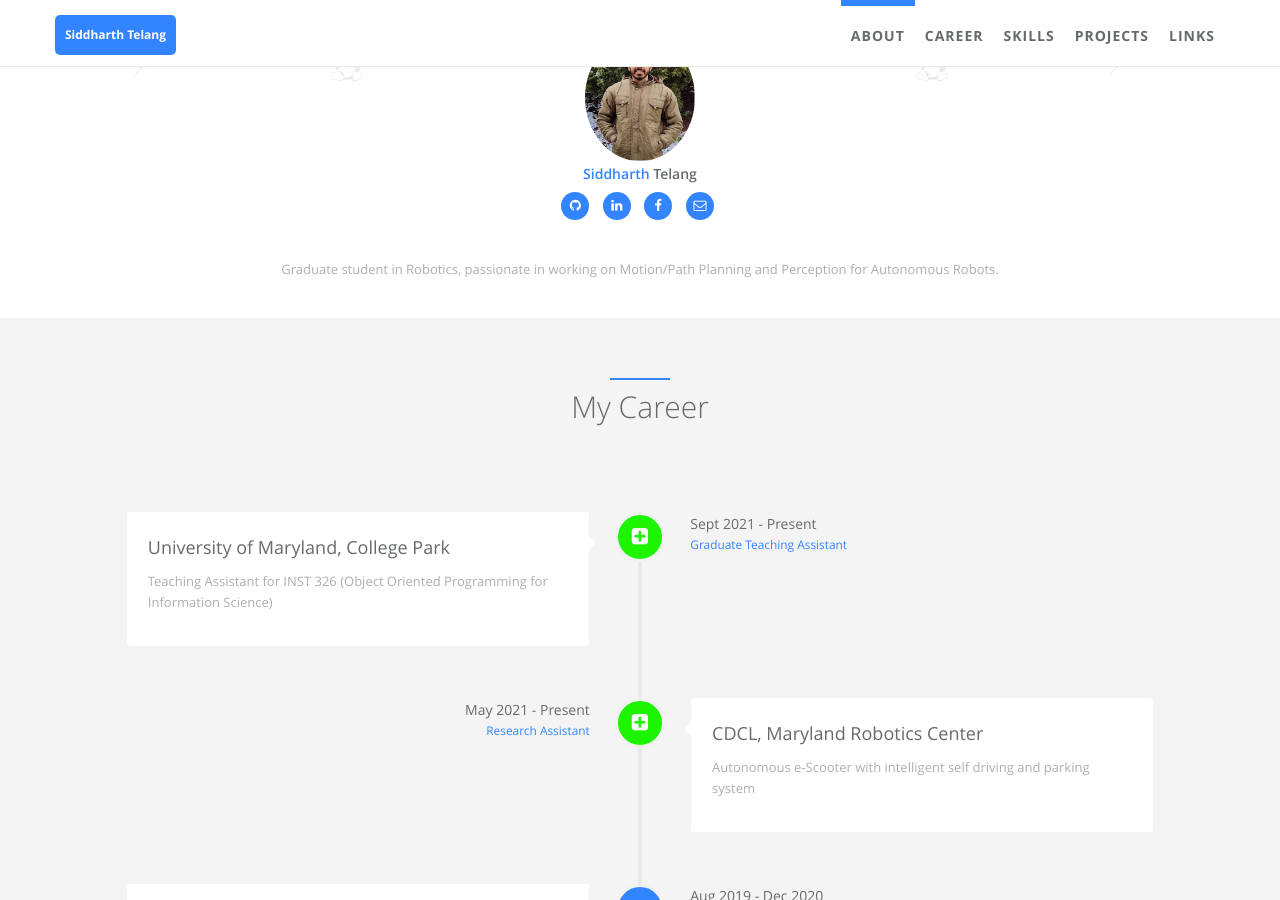
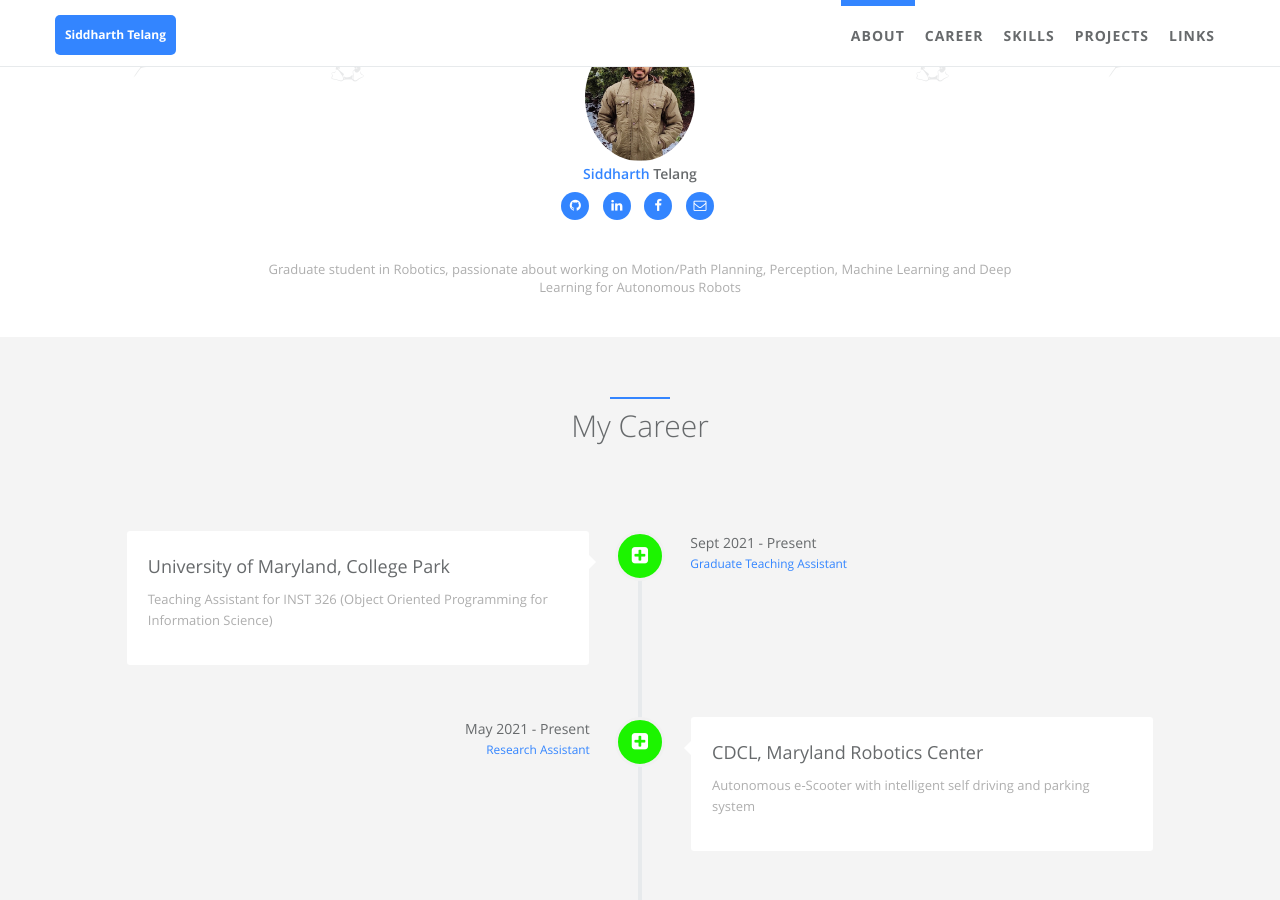
Before and after one commit to siddharthtelang/siddharthtelang.github.io, a Jekyll site: the page built from index.html, in a window 1280 px wide and 900 px high, scrolled down 665 px. Built offline with Jekyll 4.4.1, drawn with Linux system fonts in a browser that asks for light colours.

Commit message:
Update description

```diff
--- a/_config.yml
+++ b/_config.yml
@@ -19,7 +19,7 @@ author:  # change following line to your infomation.
   linkedin_id: siddharth-telang-047358189 # Leave blank if you don't have now
   facebook_username: siddy910  # Leave blank if you don't have now
   twitter_username:  # Leave blank if you don't have now
-  email: stelang@umd.edu  # Leave blank if you don't have now
+  email: stelang@terpmail.umd.edu  # Leave blank if you don't have now
   # cv:  # An online CV can be printed as PDF, leave blank if you don't have now
   # skill icons are on avatar's left and right side. Reference urls are http://fontawesome.io/ and http://fizzed.com/oss/font-mfizz
   skill_icon1:
@@ -28,7 +28,7 @@ author:  # change following line to your infomation.
   skill_icon2:
     - name: fa-linux
     - name: icon-apache
-  desc: Graduate student in Robotics, passionate in working on Motion/Path Planning and Perception for Autonomous Robots.  # Describe yourself.
+  desc: Graduate student in Robotics, passionate about working on Motion/Path Planning, Perception, Machine Learning and Deep Learning for Autonomous Robots  # Describe yourself.
 
 # comment
 # disqus:  # if you wanna comment feature, go to https://disqus.com/ to get your configuration; if not, comment following two lines.
```
